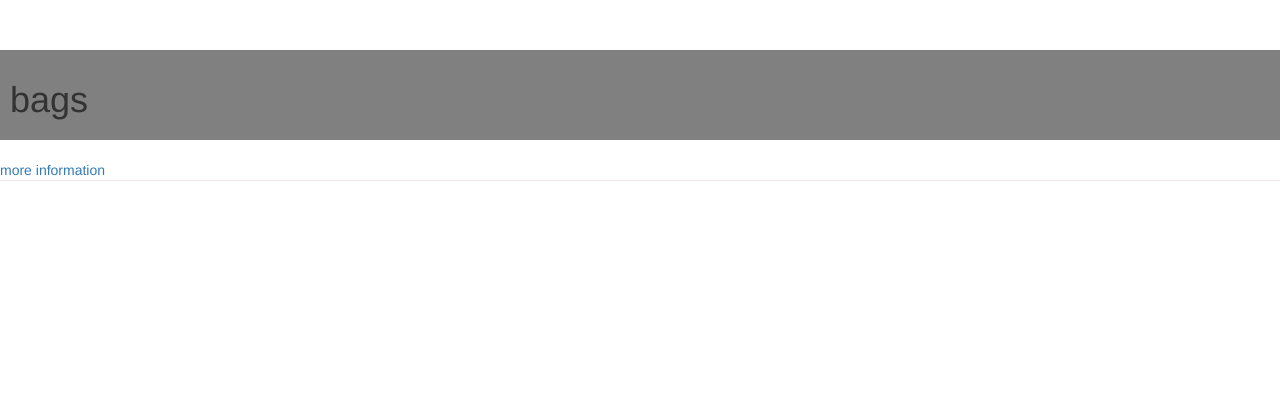
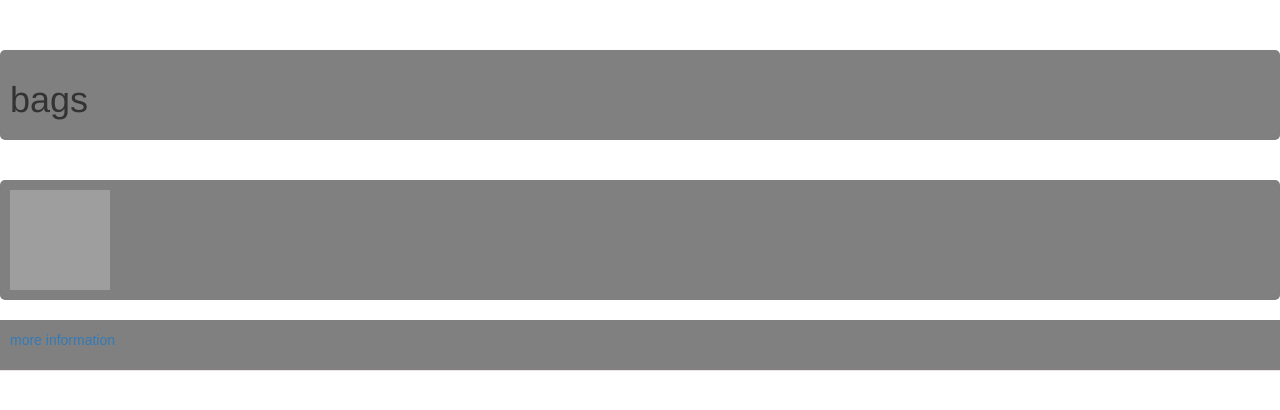
Before and after one commit to haaadis/online-shop, a Flask app: template templates/bags.html in a window 1280 px wide. Shown: the part 72-482 px from the top of the page. Run offline with Flask 3, Linux system fonts and the light colour scheme; the template is opened without the code that fills it: most values are stand-ins (such as "Sample title", 1, 10 or a date in 2020); some libraries are stand-ins or nearby versions; grey boxes are pictures that could not be loaded.

Commit message:
Update bags.html

```diff
--- a/templates/bags.html
+++ b/templates/bags.html
@@ -103,21 +103,70 @@
       </div>
     </div>
     </nav>
-  <div class="box">
-    <h1>bags</h1></div>
-  <u1>
-  {%for bag in bags%}
-  <br><div class="'box_kala">
+    <style>
+    .frame {
 
-  <div class="frame">
-    <form method = 'POST' action= '/bdetails'><input type='hidden' name= 'bag' value='{{ bag }}'><a href="/details">more information</a></form>
+      padding: 10px;
+      width: auto;
+      background-color: gray;
+      position: relative;
+      top: 0;
+      transition: top 0.5s ease-in-out;
+      border-radius: 5px
+    }
+
+    .frame:hover {
+      background-color: black;
+      top: -10px;
 
 
-  </div>
+    }
+    .frame2 {
+
+    padding: 10px;
+    width: auto;
+    background-color: gray;
+    position: relative;
+    top: 0;
+    transition: top 0.5s ease-in-out;
+    border-radius: 5px
+  }
+
+    .frame2:hover {
+    background-color: black;
+    top: -10px;
+
+
+  }
+    .button {
+     padding: 10px;
+     width : auto;
+     font-family: "jubilat", sans-serif;
+     background-color: gray
+
+
+
+
+
+  }
+  </style>
+<div class="frame">
+  <h1>bags</h1></div>
+  {%for bag in bags%}
+
+  <br><br>
+
+  <div class="frame2">
+  <img src="https://us.louisvuitton.com/images/is/image/lv/1/PP_VP_L/louis-vuitton-neverfull-mm--M40995_PM2_Front%20view.png?wid=656&hei=656" alt={{bag[1]}} width="100" height="100"></body></div>
+  <br>
+
+  <div class="button">
+    <a href="{{ url_for('details',m='bag1') }}">more information</p>
+
   </div>
   <div class="lined"></div>
   {% endfor %}
-  </u1>
+
 
 </body>
- </html>
+</html>
```
